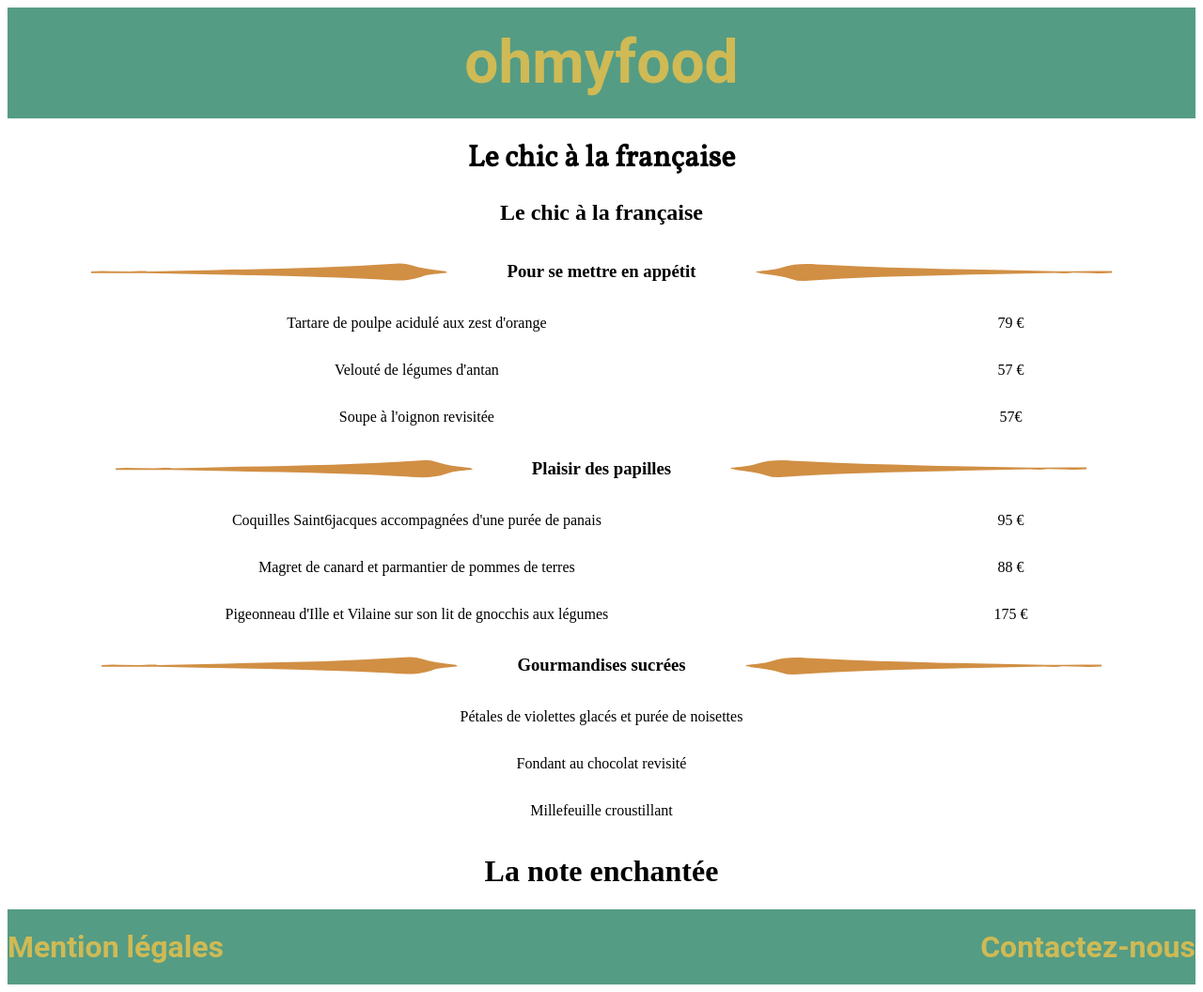
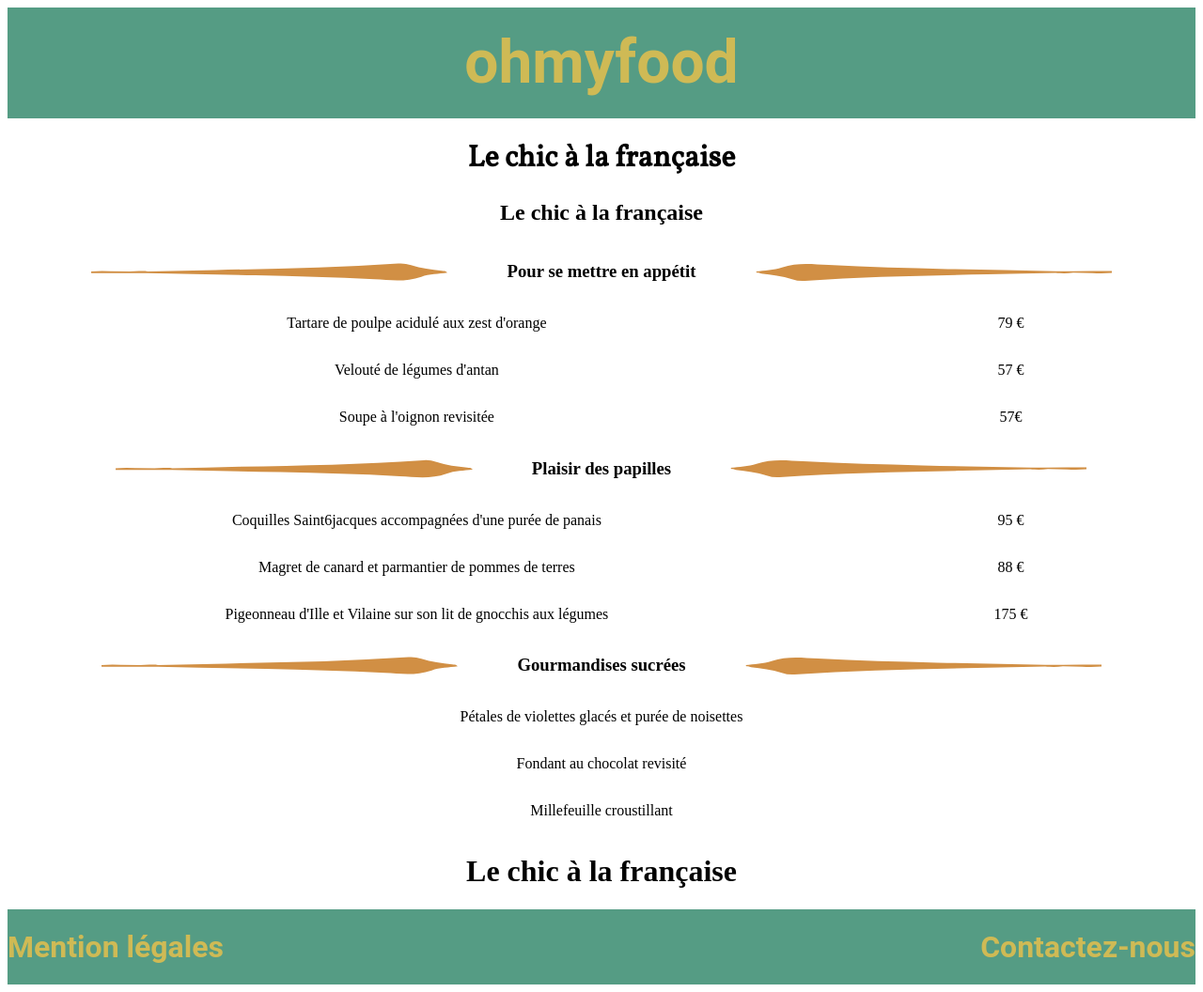
Before and after one commit to Tazlocoding/Projet_ohmyfood, a website: page menu_2.html in a window 1280 px wide. Shown: the whole page at 94% size. Drawn offline with Linux system fonts and the light colour scheme.

Commit message:
modification du contenu

```diff
--- a/menu_2.html
+++ b/menu_2.html
@@ -105,7 +105,7 @@
           </div>
       </article>
       <footer class="menu__footer--title">
-        <h1>La note enchantée</h1>
+        <h1>Le chic à la française</h1>
       </footer>
   </main>
 
```
